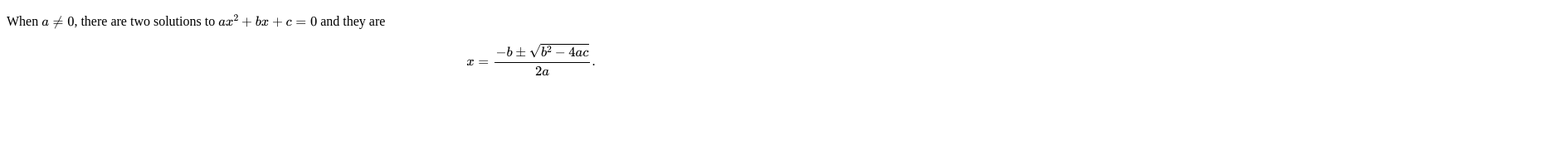
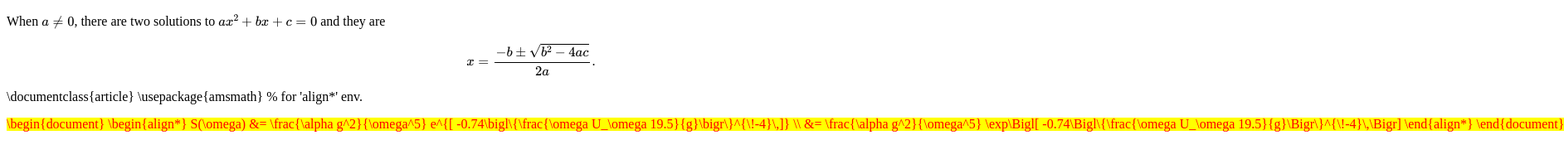
Before and after one commit to natarajaninbox/web-tex, a plain HTML site: page web/mathjax.html in a window 1280 px wide. Shown: the whole page at 83% size, 1885 px wide, since content can reach past the window. Drawn offline with nearby package versions, Linux system fonts and the light colour scheme; some packages are replaced by stand-ins of ours.

Commit message:
pdf-iframe

```diff
--- a/web/mathjax.html
+++ b/web/mathjax.html
@@ -13,5 +13,16 @@
   When \(a \ne 0\), there are two solutions to \(ax^2 + bx + c = 0\) and they are
   \[x = {-b \pm \sqrt{b^2-4ac} \over 2a}.\]
 </p>
+<p>
+    \documentclass{article}
+\usepackage{amsmath} % for 'align*' env.
+\begin{document}
+\begin{align*}
+S(\omega)
+&= \frac{\alpha g^2}{\omega^5} e^{[ -0.74\bigl\{\frac{\omega U_\omega 19.5}{g}\bigr\}^{\!-4}\,]} \\
+&= \frac{\alpha g^2}{\omega^5} \exp\Bigl[ -0.74\Bigl\{\frac{\omega U_\omega 19.5}{g}\Bigr\}^{\!-4}\,\Bigr]
+\end{align*}
+\end{document}
+</p>
 </body>
 </html>
```
Also changed, not shown: web/showpdf1.html (+1 -1 lines), web/showpdf2.html (+1 -1 lines), 1 other file.
